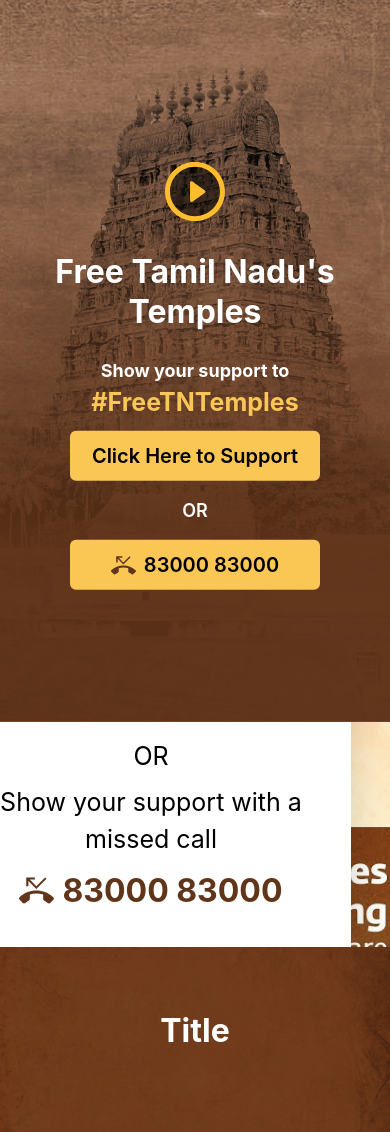
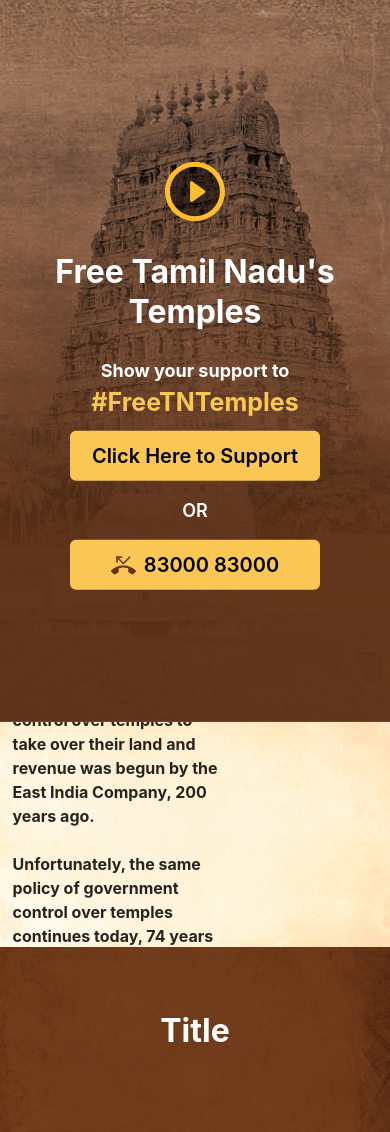
Before and after one commit to AnkitBali/FreeTNTemples-Website, a Next.js app: page / in a window 390 px wide. Built offline with nearby package versions, Linux system fonts and the light colour scheme.

Commit message:
fix: updated sticky box and top description component

```diff
--- a/app/components/main-page-components/TopDescription.js
+++ b/app/components/main-page-components/TopDescription.js
@@ -45,7 +45,7 @@ const TopDescription = () => {
             <Flex>
             <Box
                 position="absolute"
-                top="50%"
+                top={{md: "60%", lg:"50%"}}
                 left="30%"
                 transform="translate(-50%, -50%)"
                 color="white"
@@ -55,8 +55,8 @@ const TopDescription = () => {
                 zIndex={1}
             >
                 {/* Main Text */}
-                <Box width="600px">
-                <Text fontSize="18px" mb={6} color="#28231e">
+                <Box width={{md: "500px", lg:"600px"}}>
+                <Text fontSize={{md: "14px", lg:"18px"}} fontWeight="bold" mb={6} color="#28231e">
                     Tamil Nadu's temples, the soul of Tamil culture and the core of Tamil spiritual ethos, are being suffocated to death. A vicious policy of seizing control over temples to take over their land and revenue was begun by the East India Company, 200 years ago.
                     <br />
                     <br />
--- a/app/components/other-components/StickyBox.js
+++ b/app/components/other-components/StickyBox.js
@@ -174,11 +174,22 @@ export const isVisInViewport = element => {
 
 const StickyBox = () => {
     const [isSticky, setIsSticky] = useState(false);
+    const isMobile = useMediaQuery({ maxWidth: 767})
 
     const handleScroll = () => {
+        const stickyBoxElement = document.getElementById('sticky-box');
+        if (!stickyBoxElement) return;
+
         const stickyBoxOffsetTop = document.getElementById('sticky-box').offsetTop;
+
+        // Subtract a certain amount to make the box sticky earlier
+        // Adjust this value to meet your requirements
+        const offsetToStartSticking = -270; // Decrease by 100 pixels, for example
+
+        const adjustedOffsetTop = stickyBoxOffsetTop - offsetToStartSticking;
+
         const scrollPosition = window.scrollY;
-        setIsSticky(scrollPosition >= stickyBoxOffsetTop);
+        setIsSticky(scrollPosition >= adjustedOffsetTop);
     };
 
     useEffect(() => {
@@ -187,51 +198,55 @@ const StickyBox = () => {
     }, []);
 
 
-    return (
+    return !isMobile && (
         <Box
             id="sticky-box"
             position={isSticky ? "fixed" : "absolute"}
-            top={isSticky ? "50%" : "50%"}
+            top={{md: "50%", lg:"40%"}}
             right={isSticky ? "10%" : "10%"}
             transform="translateY(-50%)"
             p={6}
             bgColor="white"
             boxShadow="2xl"
             textAlign="center"
-            width="400px"
+            width={{md: "300px", lg:"400px"}}
             zIndex={2}
         >
-            <Text fontSize="32px" fontWeight="bold" color="#000000" mb={8}>
+            <Text fontSize={{md: "28px", lg:"32px"}} fontWeight="bold" color="#000000" mb={8}>
                 #FreeTNTemples
             </Text>
             <Button
                 bg="#fac654"
                 color="black"
                 _hover={{ bg: 'yellow.600' }}
-                width="300px"
-                fontSize="16px"
+                width={{md: "250px", lg:"300px"}}
+                fontSize={{md: "14px", lg:"16px"}}
                 mb={4}
                 onClick={() => window.location.href = 'your-support-url'}
             >
                 Click Here to Support
             </Button>
-            <Text fontSize="25px" fontWeight="200px" color="#000000" mb={2}>OR</Text>
-            <Text fontSize="25px" fontWeight="200px" color="#000000" mb={2}>
+            <Text fontSize={{md: "22px", lg:"25px"}} fontWeight="200px" color="#000000" mb={2}>OR</Text>
+            <Text fontSize={{md: "22px", lg: "25px"}} fontWeight="200px" color="#000000" mb={2}>
                 Show your support with a missed call
             </Text>
-            <Flex fontSize="32px" fontWeight="bold" color="#61351a" mb={8} align="center" justify="center">
-                <img src="/missed-call-icon.svg" alt="Missed Call Icon" width="35px" height="35px" style={{ marginRight: '8px' }} />
+            <Flex fontSize={{md: "25px",lg:"32px"}} fontWeight="bold" color="#61351a" mb={8} align="center" justify="center">
+                <Image src="/missed-call-icon.svg" alt="Missed Call Icon" width={{ md: "30px", lg: "35px" }} height={{ md: "30px", lg: "35px" }} style={{ marginRight: '8px' }} />
                 83000 83000
             </Flex>
-            <Text fontSize="18px" fontWeight="bold" color="#000000" mb={4}>
+            <Text fontSize={{md: "14px", lg:"18px"}} fontWeight="bold" color="#000000" mb={4}>
                 Tell your family & friends to show their support with a missed call.
             </Text>
-            <Image
-            />
             <Flex align="center" justify="center">
-                <Image src="/whatsapp-icon.png" alt="Whatsapp Icon" boxSize="50px" mx={2} />
-                <Image src="/twitter-x-icon.webp" alt="Twitter Icon" boxSize="50px" mx={2} />
-                <Image src="/fb-icon.png" alt="Facebook Icon" boxSize="50px" mx={2} />
+                <Image src="/whatsapp-icon.png" alt="Whatsapp Icon" boxSize="50px"
+                    width={{ md: "40px", lg: "50px" }} height={{ md: "40px", lg: "50px" }}
+                     mx={2} />
+                <Image src="/twitter-x-icon.webp" alt="Twitter Icon" boxSize="50px"
+                    width={{ md: "35px", lg: "45px" }} height={{ md: "35px", lg: "45px" }}
+                    mx={2} />
+                <Image src="/fb-icon.png" alt="Facebook Icon" boxSize="50px"
+                    width={{ md: "35px", lg: "45px" }} height={{ md: "35px", lg: "45px" }}
+                     mx={2} />
             </Flex>
         </Box>
     );
```
